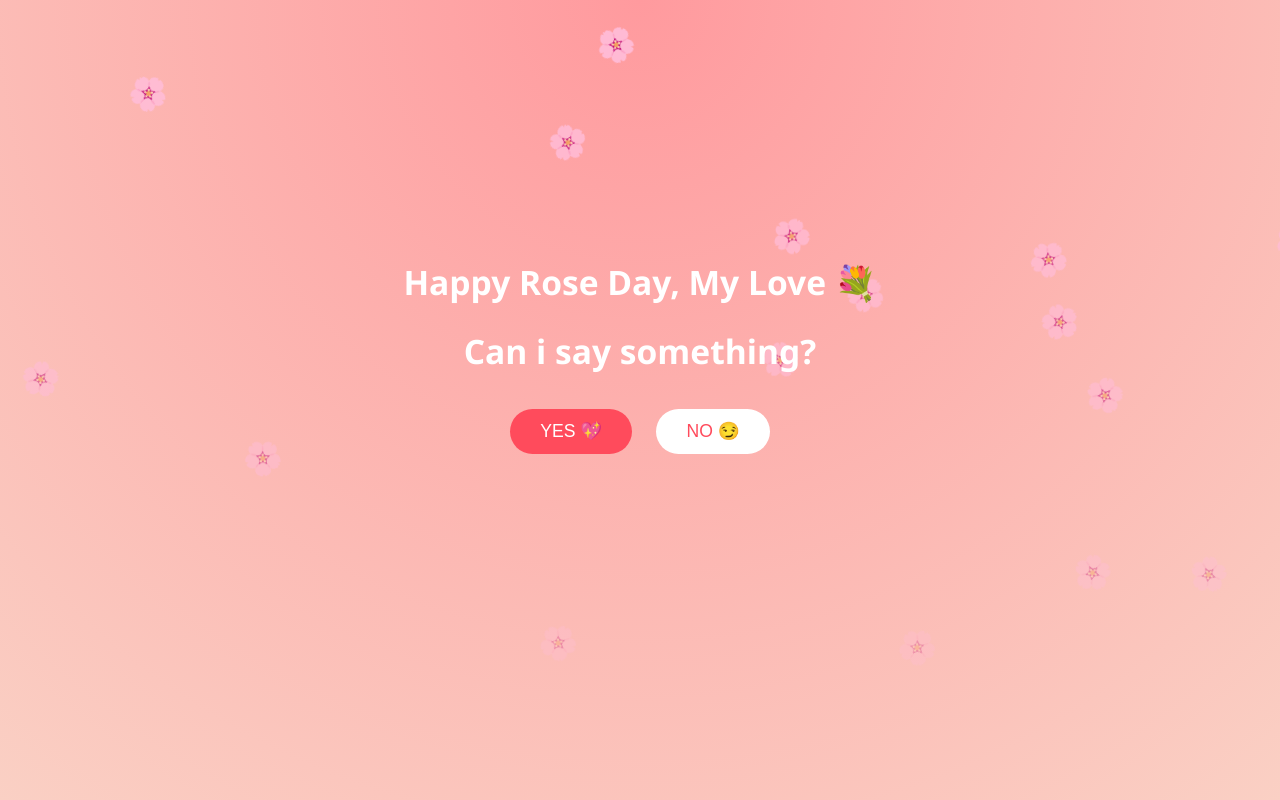
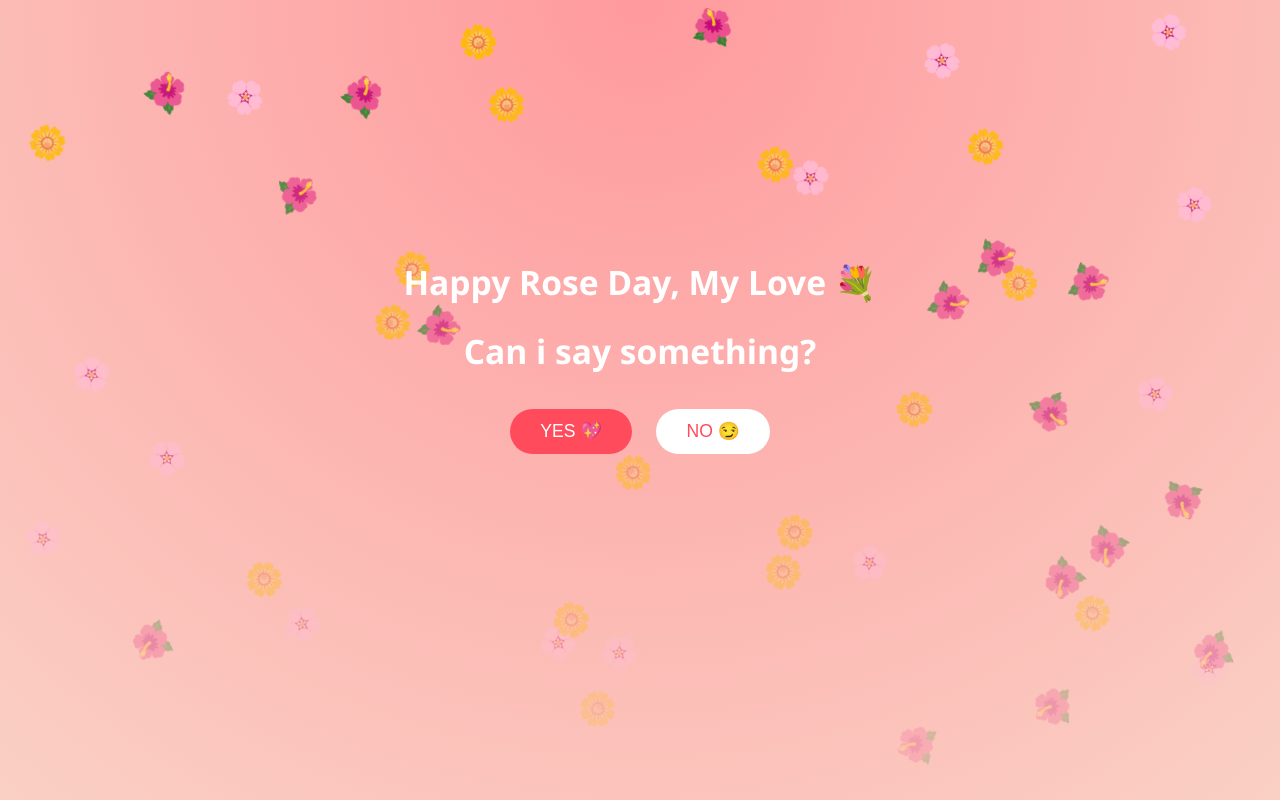
Before and after one commit to Reckson02/Rose-day, a plain HTML site: page index.html in a window 1280 px wide. Drawn offline with Linux system fonts and the light colour scheme.

Commit message:
Update index.html

```diff
--- a/index.html
+++ b/index.html
@@ -181,6 +181,25 @@ setInterval(()=>{
   document.body.appendChild(rose);
   setTimeout(()=>rose.remove(),9000);
 },300);
+  setInterval(()=>{
+  const rose=document.createElement("div");
+  rose.className="rose";
+  rose.innerHTML="🌼";
+  rose.style.left=Math.random()*100+"vw";
+  rose.style.animationDuration=4+Math.random()*4+"s";
+  document.body.appendChild(rose);
+  setTimeout(()=>rose.remove(),9000);
+},300);
+    setInterval(()=>{
+  const rose=document.createElement("div");
+  rose.className="rose";
+  rose.innerHTML="🌺";
+  rose.style.left=Math.random()*100+"vw";
+  rose.style.animationDuration=4+Math.random()*4+"s";
+  document.body.appendChild(rose);
+  setTimeout(()=>rose.remove(),9000);
+},300);
+
 
 function celebrate(){
   document.getElementById("btns").style.display="none";
```
